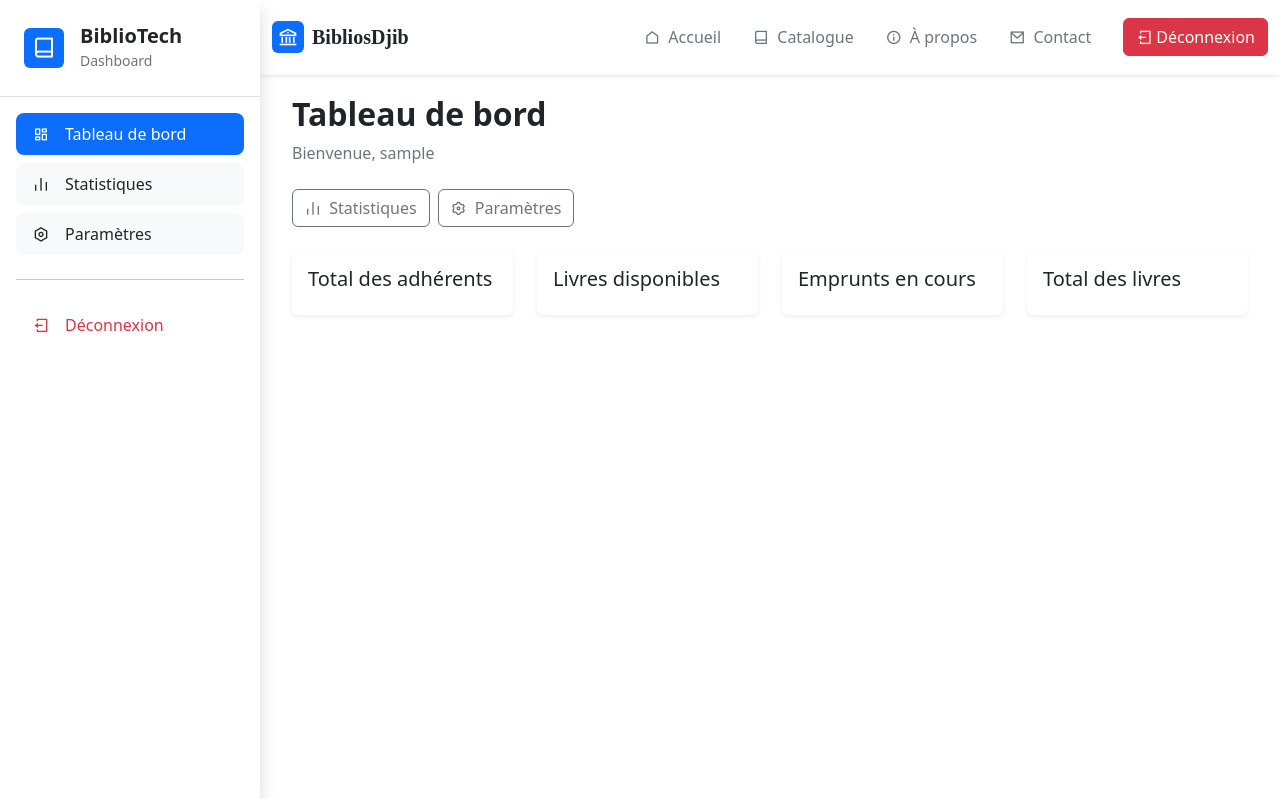
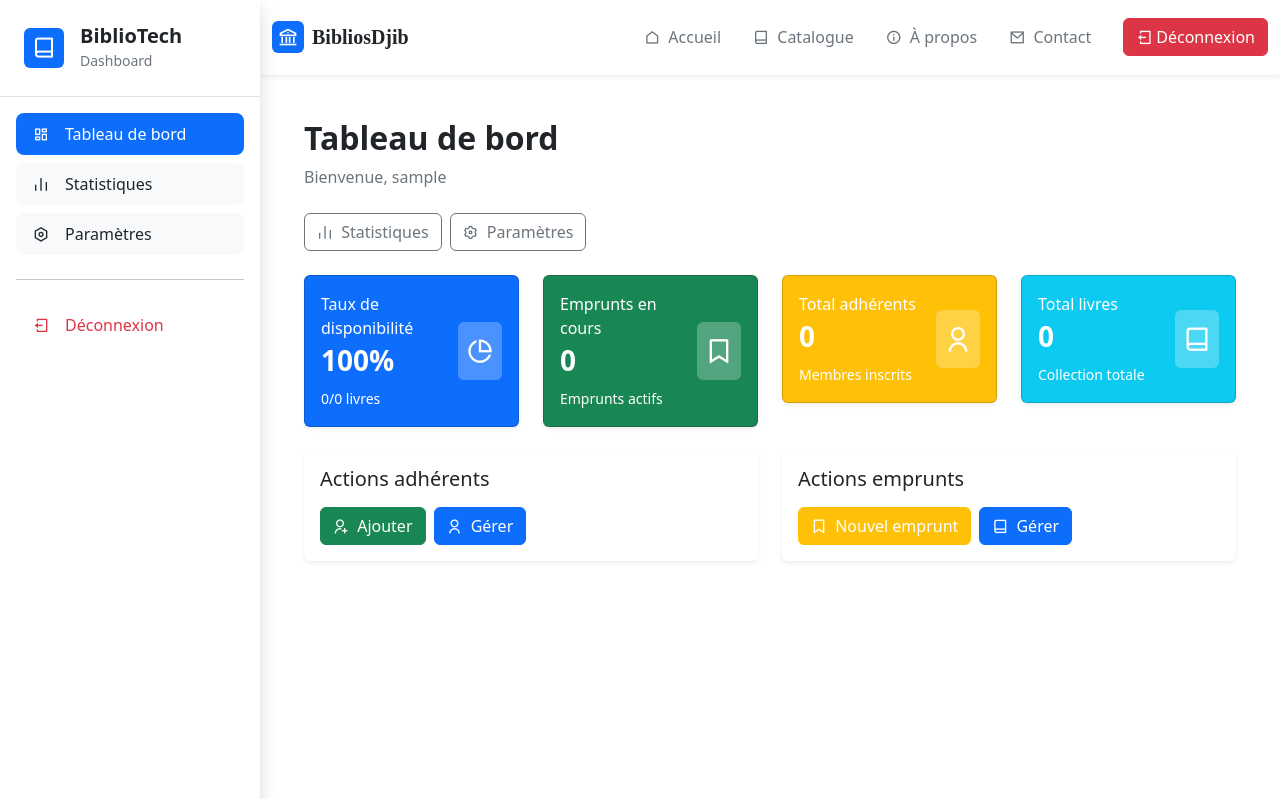
Before and after one commit to karman503/mon_tour_de_cogner, a Flask app: page /dashboard in a window 1280 px wide. Shown: the top 799 px of the page. Run offline with Flask 3, Linux system fonts and the light colour scheme; the visitor is signed in with stand-in values (Sample User, id 1); data that the repository does not hold is empty; some libraries are stand-ins or nearby versions.

Commit message:
faudra corrige emprunter

```diff
--- a/main.py
+++ b/main.py
@@ -219,8 +219,21 @@ def logout():
 @app.route("/dashboard")
 @login_required
 def dashboard():
-    return render_template("dashboard.html", title="Dashboard", user=current_user)
+    # Calcul des statistiques pour le dashboard
+    total_livres = Livre.query.count()
+    livres_disponibles = Livre.query.filter_by(disponible=True).count()
+    total_adherents = Adherent.query.count()
+    emprunts_en_cours = Emprunt.query.filter_by(status='en_cours').count()
 
+    return render_template(
+        "dashboard.html",
+        title="Dashboard",
+        user=current_user,
+        total_livres=total_livres,
+        livres_disponibles=livres_disponibles,
+        total_adherents=total_adherents,
+        emprunts_en_cours=emprunts_en_cours
+    )
 
 @app.route("/dashboard/adherents", methods=['GET', 'POST'])
 @login_required
--- a/templates/dashboard.html
+++ b/templates/dashboard.html
@@ -1,18 +1,20 @@
 {% extends "base.html" %}
 {% block content %}
 
-<div class="container-fluid">
+<div class="container-fluid p-4">
 
     <h2 class="fw-bold mb-2">Tableau de bord</h2>
     <p class="text-muted mb-4">Bienvenue, {{ current_user.username }}</p>
 
-    <!-- ✅ Boutons rapides -->
+    <!-- Boutons rapides -->
     <div class="d-flex flex-wrap gap-2 mb-4">
 
         {% if current_user.role == 'admin' %}
-        <!-- ✅ Nouveau bouton rapide : Ajouter un Livre -->
         <a href="{{ url_for('livres') }}" class="btn btn-primary">
             <i class="ri-book-add-line me-1"></i> Ajouter un livre
+        </a>
+        <a href="{{ url_for('adherents') }}" class="btn btn-success">
+            <i class="ri-user-add-line me-1"></i> Ajouter un adhérent
         </a>
         {% endif %}
 
@@ -26,34 +28,100 @@
 
     </div>
 
-    <!-- ✅ Cartes d'informations -->
-    <div class="row g-4">
+    <!-- Cartes statistiques principales : 2 par ligne -->
+    <div class="row g-4 mb-4">
 
         <div class="col-md-3">
-            <div class="card shadow-sm border-0 p-3">
-                <h5>Total des adhérents</h5>
-                <div class="display-6 fw-bold">{{ total_adherents }}</div>
+            <div class="card text-white bg-primary shadow-sm">
+                <div class="card-body d-flex justify-content-between align-items-center">
+                    <div>
+                        <p class="mb-1">Taux de disponibilité</p>
+                        <h3 class="fw-bold">{{ (livres_disponibles / total_livres * 100)|round|int if total_livres > 0
+                            else 100 }}%</h3>
+                        <small>{{ livres_disponibles }}/{{ total_livres }} livres</small>
+                    </div>
+                    <div class="bg-white bg-opacity-25 rounded p-2">
+                        <i class="ri-pie-chart-line fs-3"></i>
+                    </div>
+                </div>
             </div>
         </div>
 
         <div class="col-md-3">
-            <div class="card shadow-sm border-0 p-3">
-                <h5>Livres disponibles</h5>
-                <div class="display-6 fw-bold">{{ livres_disponibles }}</div>
+            <div class="card text-white bg-success shadow-sm">
+                <div class="card-body d-flex justify-content-between align-items-center">
+                    <div>
+                        <p class="mb-1">Emprunts en cours</p>
+                        <h3 class="fw-bold">{{ emprunts_en_cours }}</h3>
+                        <small>Emprunts actifs</small>
+                    </div>
+                    <div class="bg-white bg-opacity-25 rounded p-2">
+                        <i class="ri-bookmark-line fs-3"></i>
+                    </div>
+                </div>
             </div>
         </div>
 
         <div class="col-md-3">
-            <div class="card shadow-sm border-0 p-3">
-                <h5>Emprunts en cours</h5>
-                <div class="display-6 fw-bold">{{ emprunts_en_cours }}</div>
+            <div class="card text-white bg-warning shadow-sm">
+                <div class="card-body d-flex justify-content-between align-items-center">
+                    <div>
+                        <p class="mb-1">Total adhérents</p>
+                        <h3 class="fw-bold">{{ total_adherents }}</h3>
+                        <small>Membres inscrits</small>
+                    </div>
+                    <div class="bg-white bg-opacity-25 rounded p-2">
+                        <i class="ri-user-line fs-3"></i>
+                    </div>
+                </div>
             </div>
         </div>
 
         <div class="col-md-3">
+            <div class="card text-white bg-info shadow-sm">
+                <div class="card-body d-flex justify-content-between align-items-center">
+                    <div>
+                        <p class="mb-1">Total livres</p>
+                        <h3 class="fw-bold">{{ total_livres }}</h3>
+                        <small>Collection totale</small>
+                    </div>
+                    <div class="bg-white bg-opacity-25 rounded p-2">
+                        <i class="ri-book-line fs-3"></i>
+                    </div>
+                </div>
+            </div>
+        </div>
+
+    </div>
+
+    <!-- Cartes actions rapides -->
+    <div class="row g-4">
+
+        <div class="col-md-6">
             <div class="card shadow-sm border-0 p-3">
-                <h5>Total des livres</h5>
-                <div class="display-6 fw-bold">{{ total_livres }}</div>
+                <h5>Actions adhérents</h5>
+                <div class="d-flex flex-wrap gap-2 mt-2">
+                    <a href="{{ url_for('adherents') }}" class="btn btn-success">
+                        <i class="ri-user-add-line me-1"></i> Ajouter
+                    </a>
+                    <a href="{{ url_for('adherents') }}" class="btn btn-primary">
+                        <i class="ri-user-line me-1"></i> Gérer
+                    </a>
+                </div>
+            </div>
+        </div>
+
+        <div class="col-md-6">
+            <div class="card shadow-sm border-0 p-3">
+                <h5>Actions emprunts</h5>
+                <div class="d-flex flex-wrap gap-2 mt-2">
+                    <a href="{{ url_for('emprunts') }}" class="btn btn-warning text-white">
+                        <i class="ri-bookmark-line me-1"></i> Nouvel emprunt
+                    </a>
+                    <a href="{{ url_for('emprunts') }}" class="btn btn-primary">
+                        <i class="ri-book-line me-1"></i> Gérer
+                    </a>
+                </div>
             </div>
         </div>
 
```
Also changed, not shown: 1 other file.
